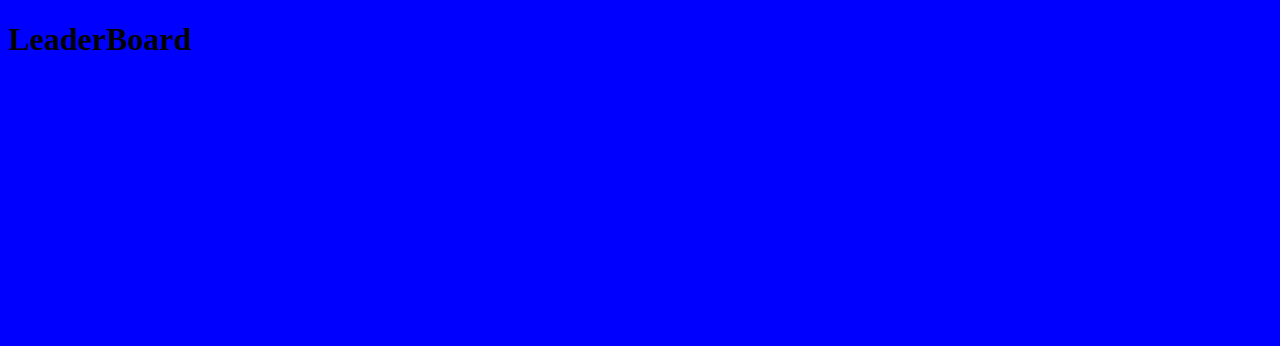
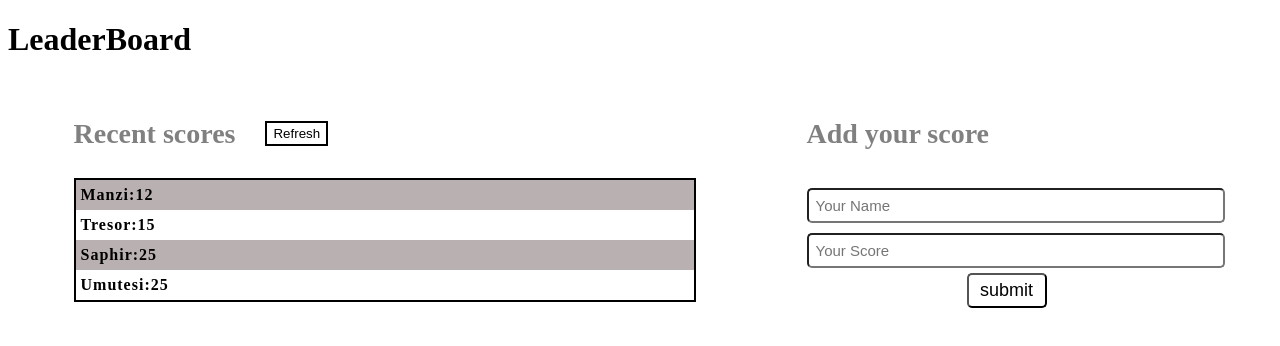
Before and after one commit to manzitresor/leaderboard, a website built with webpack: page src/index.html in a window 1280 px wide. Built offline with nearby package versions, Linux system fonts and the light colour scheme.

Commit message:
Add add html css and javascript setup

```diff
--- a/src/index.html
+++ b/src/index.html
@@ -7,6 +7,24 @@
 </head>
 <body>
     <h1>LeaderBoard</h1>
+    <div class="main-container">
+    <div class="recent-scores">
+        <div class="content">
+        <h3 class="heading3">Recent scores</h3>
+        <button id="refresh">Refresh</button>
+        </div>
+     <div class="scores-container">
+     </div>
+    </div>
+    <div class="add-score">
+        <h3 class="heading3">Add your score</h3>
+        <form id="form">
+            <input type="text" id="name" placeholder="your name">
+            <input type="number" id="score" placeholder="your score" >
+            <button type="submit" id="submit">submit</button>
+        </form>
+    </div>
+</div>
 
 </body>
 </html>
--- a/src/index.js
+++ b/src/index.js
@@ -1 +1,4 @@
 import './styles/styles.css';
+import getData from './modules/scores';
+
+getData();
--- /dev/null
+++ b/src/modules/scores.js
@@ -0,0 +1,35 @@
+const scoreContainer = document.querySelector('.scores-container');
+
+const leaderBoard = [
+  {
+    name: 'manzi',
+    scores: 12,
+  },
+  {
+    name: 'Tresor',
+    scores: 15,
+  },
+  {
+    name: 'saphir',
+    scores: 25,
+  },
+  {
+    name: 'Umutesi',
+    scores: 25,
+  },
+
+];
+
+function getData() {
+  let scores = '';
+  leaderBoard.forEach((element) => {
+    setTimeout(() => {
+      scores += `
+    <div class="score">${element.name}:${element.scores}</div>
+    `;
+      scoreContainer.innerHTML = scores;
+    }, 1000);
+  });
+}
+
+export default getData;
--- a/src/styles/styles.css
+++ b/src/styles/styles.css
@@ -1,3 +1,85 @@
 body {
-  background-color: blue;
+  background-color: white;
 }
+
+.main-container {
+  display: flex;
+  justify-content: space-around;
+  padding: 10px;
+}
+
+.recent-scores {
+  width: 50%;
+}
+
+.scores-container {
+  border: 2px solid black;
+}
+
+.heading3 {
+  color: gray;
+  font-size: 28px;
+}
+
+.content {
+  display: flex;
+  align-items: center;
+  gap: 30px;
+}
+
+#refresh {
+  height: 25px;
+  border: 2px solid black;
+  background-color: white;
+  cursor: pointer;
+}
+
+#refresh:hover {
+  color: white;
+  background-color: gray;
+  border: none;
+}
+
+.score {
+  background-color: white;
+  padding: 5px 5px;
+  text-transform: capitalize;
+  font-weight: bolder;
+  letter-spacing: 1px;
+  line-height: 20px;
+}
+
+.score:nth-child(odd) {
+  background-color: rgb(185, 177, 177);
+}
+
+#form {
+  display: flex;
+  flex-direction: column;
+  width: 400px;
+}
+
+#form input {
+  width: 100%;
+  padding: 7px;
+  margin-top: 10px;
+  border-radius: 5px;
+  font-size: 15px;
+  text-transform: capitalize;
+}
+
+#submit {
+  background-color: white;
+  padding: 5px;
+  width: 20%;
+  margin: 5px 40%;
+  border-radius: 5px;
+  font-size: 18px;
+  cursor: pointer;
+}
+
+#submit:hover {
+  color: white;
+  background-color: gray;
+  border: none;
+}
```
Also changed, not shown: dist/bundled9ff5a06b3f847a29caa.js, dist/index.html, 2 other files.
